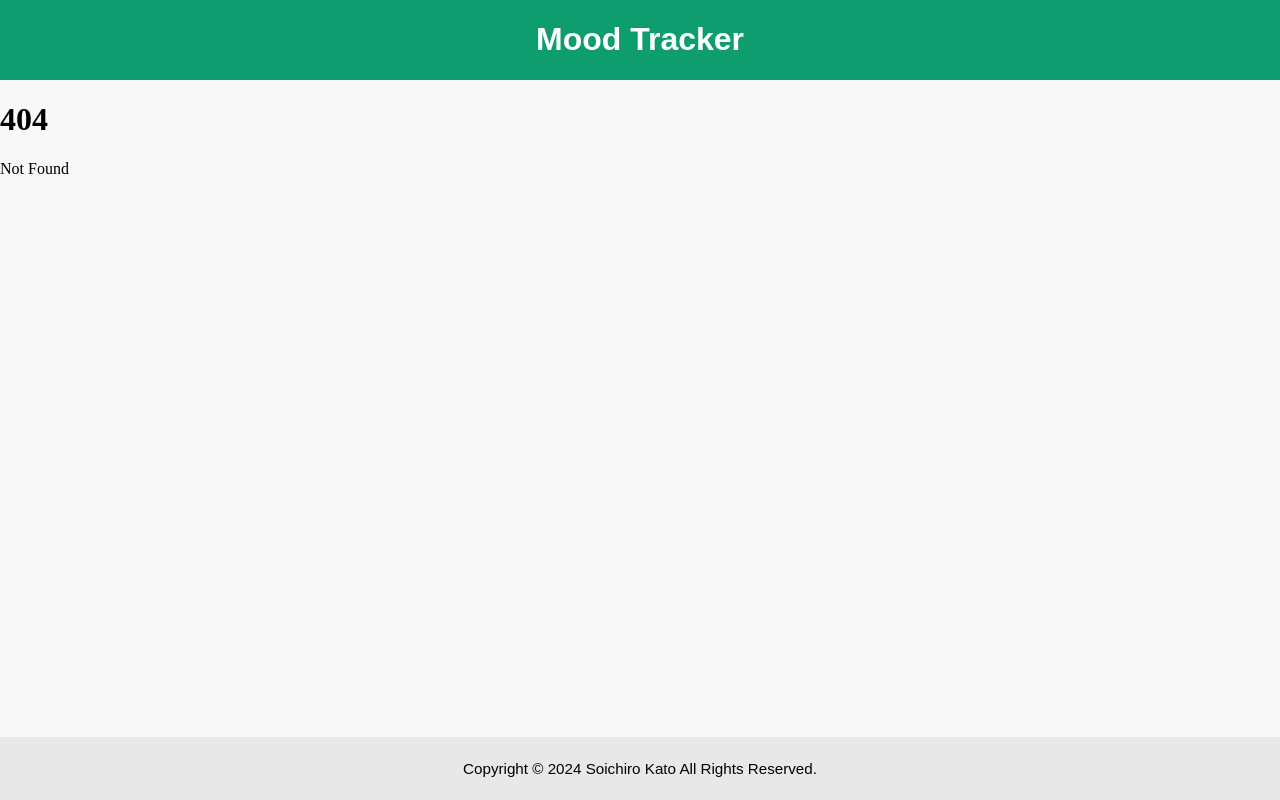
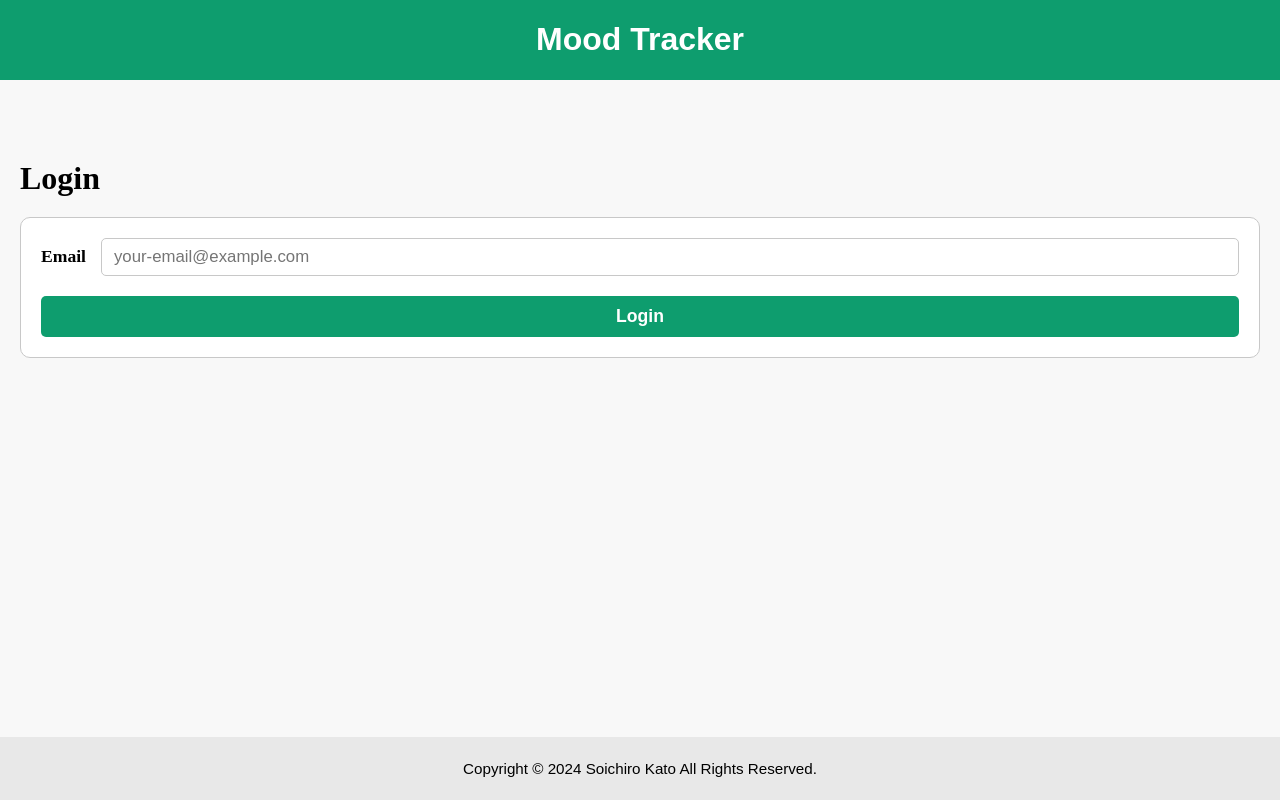
Before and after one commit to azuki-penguin/mood-tracker, a SvelteKit app: page /login in a window 1280 px wide. Before the commit this address had no page. Built offline with nearby package versions, Linux system fonts and the light colour scheme.

Commit message:
added a page to login added a method to send passwordless authentication mail

```diff
--- /dev/null
+++ b/src/lib/server/auth0.ts
@@ -0,0 +1,62 @@
+import { env } from "$env/dynamic/private";
+
+export class Auth0ApiError extends Error {
+    readonly response: { status: number, body: unknown };
+    constructor(message: string, response:  { status: number, body: unknown }) {
+        super(message);
+        this.response = response;
+    }
+}
+
+type PasswordlessStartRequestBody = {
+    client_id: string;
+    client_secret: string;
+    connection: 'email';
+    email: string;
+    send?: 'link'|'code';
+    authParams?: {
+        scope?: string;
+        state?: string;
+        response_type?: string;
+        redirect_uri?: string;
+    };
+};
+type PasswordlessStartResponseBody = {
+    _id: string;
+    email: string;
+    email_verified: boolean;
+};
+
+export const sendPasswordlessLink = async (email: string, state: string, redirectUri: string) => {
+    const url = `https://${env.AUTH0_DOMAIN}/passwordless/start`;
+    const reqBody: PasswordlessStartRequestBody = {
+        email,
+        client_id: env.AUTH0_CLIENT_ID,
+        client_secret: env.AUTH0_CLIENT_SECRET,
+        connection: 'email',
+        send: 'link',
+        authParams: {
+            state,
+            scope: 'openid profile email',
+            response_type: 'code',
+            redirect_uri: redirectUri,
+        },
+    };
+    const response = await fetch(url, {
+        method: 'POST',
+        headers: {
+            'content-type': 'application/json',
+        },
+        body: JSON.stringify(reqBody),
+    });
+
+    const json = await response.json();
+    if (response.ok) {
+        return json as PasswordlessStartResponseBody;
+    } else {
+        throw new Auth0ApiError('Failed to send passwordless link.', {
+            status: response.status,
+            body: json,
+        });
+    }
+};
--- /dev/null
+++ b/src/routes/login/+page.server.ts
@@ -0,0 +1,31 @@
+import { error, fail } from "@sveltejs/kit";
+import type { Actions } from "./$types";
+import { Auth0ApiError, sendPasswordlessLink } from "$lib/server/auth0";
+
+export const actions = {
+    async default({ cookies, request, url }) {
+        const data = await request.formData();
+        const email = data.get('email') as string;
+
+        if (!email) {
+            return fail(400, { email, error: 'Email address required.' });
+        }
+
+        try {
+            const state = crypto.randomUUID();
+            const redirectUri = `${url.origin}/api/auth/callback`;
+            await sendPasswordlessLink(email, state, redirectUri);
+
+            cookies.set('state', state, { path: '/' });
+            return { success: true };
+        } catch (err: unknown) {
+            if (err instanceof Auth0ApiError) {
+                return fail(err.response.status, {
+                    response: err.response,
+                    error: err.message,
+                });
+            }
+            return error(500);
+        }
+    },
+} satisfies Actions;
--- /dev/null
+++ b/src/routes/login/+page.svelte
@@ -0,0 +1,89 @@
+<script lang="ts">
+    import type { ActionData } from "./$types";
+
+    export let form: ActionData;
+</script>
+
+<div class="login-form-container">
+    <h1 class="title">Login</h1>
+    {#if  form?.success}
+        <p class="success-message">A login link sent.</p>
+    {:else}
+        {#if form?.error}
+            <p class="error-message">{form.error}</p>
+        {/if}
+        <form class="login-form" method="POST">
+            <div class="email-form">
+                <label for="email">Email</label>
+                <input type="email" name="email" id="email" placeholder="your-email@example.com">
+            </div>
+            <button type="submit">Login</button>
+        </form>
+    {/if}
+</div>
+
+<style scoped>
+    .login-form-container {
+        display: flex;
+        flex-direction: column;
+        justify-content: center;
+        gap: 20px;
+        margin: 80px 20px 0;
+    }
+
+    h1 {
+        margin: 0;
+    }
+
+    .success-message {
+        margin: 0;
+        font-size: 1.1rem;
+    }
+
+    .error-message {
+        margin: 0;
+        color: red;
+        font-weight: bold;
+    }
+
+    form.login-form {
+        display: grid;
+        row-gap: 20px;
+        padding: 20px;
+
+        background-color: #ffffff;
+        border: solid 1px #c8c8c8;
+        border-radius: 10px;
+    }
+
+    .email-form {
+        display: grid;
+        align-items: center;
+        grid-template-columns: auto 1fr;
+        column-gap: 15px;
+    }
+
+    .email-form > label {
+        font-weight: bold;
+        font-size: 1.1rem;
+    }
+
+    .email-form > input[type="email"] {
+        padding: 8px 12px;
+        border: solid 1px #c8c8c8;
+        border-radius: 5px;
+        font-size: 1.05rem;
+    }
+
+    form.login-form > button {
+        padding: 10px;
+
+        background-color: #0e9d6e;
+        color: #ffffff;
+        font-size: 1.1rem;
+        font-weight: bold;
+
+        border: none;
+        border-radius: 5px;
+    }
+</style>
```
